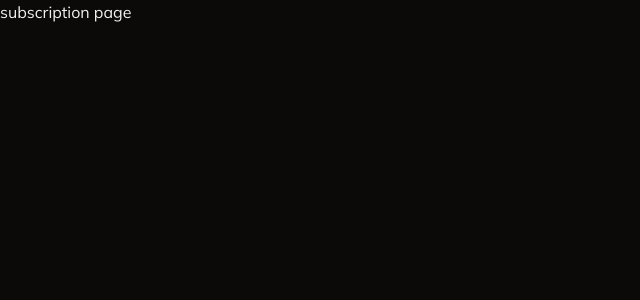
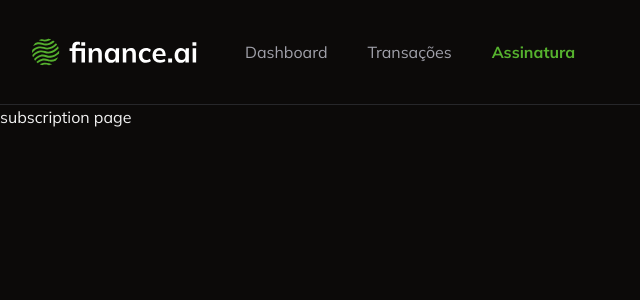
Before and after one commit to tsilfidis/FSW-Finance-AI, a Next.js app: page /subscription in a window 1280 px wide. Shown: the top 300 px of the page, without its empty margins (0-640 px from the left). Built offline with nearby package versions, Linux system fonts and the light colour scheme.

Commit message:
feat: add navbar component

```diff
--- /dev/null
+++ b/app/_components/navbar.tsx
@@ -0,0 +1,31 @@
+"use client"
+
+import { UserButton } from "@clerk/nextjs";
+import Image from "next/image";
+import Link from "next/link";
+import { usePathname } from "next/navigation";
+
+const Navbar = () => {
+    const pathname = usePathname();
+    return (
+        <nav className="flex justify-between border-b border-solid px-8 py-8">
+            {/* ESQUERDA */}
+            <div className="flex items-center gap-10">
+                <Image src="/logo.svg" width={173} height={39} alt="Finance AI" />
+                <Link href="/" className={
+                    pathname === "/" ? "text-primary font-bold" : "text-muted-foreground"
+                }>Dashboard</Link>
+                <Link href="/transactions" className={
+                    pathname === "/transactions" ? "text-primary font-bold" : "text-muted-foreground"
+                }>Transações</Link>
+                <Link href="/subscription" className={
+                    pathname === "/subscription" ? "text-primary font-bold" : "text-muted-foreground"
+                }>Assinatura</Link>
+            </div>
+            {/* Direita */}
+            <UserButton showName />
+        </nav>
+    );
+}
+
+export default Navbar;
--- a/app/layout.tsx
+++ b/app/layout.tsx
@@ -9,8 +9,8 @@ const mulish = Mulish({
 });
 
 export const metadata: Metadata = {
-  title: "Create Next App",
-  description: "Generated by create next app",
+  title: "Finance AI",
+  description: "Aplicativo de gerenciamento financeiro",
 };
 
 export default function RootLayout({
--- a/app/page.tsx
+++ b/app/page.tsx
@@ -1,6 +1,7 @@
 import { UserButton } from "@clerk/nextjs";
 import { auth } from "@clerk/nextjs/server";
 import { redirect } from "next/navigation";
+import Navbar from "./_components/navbar";
 
 const Home = async () => {
   const { userId } = await auth();
@@ -8,9 +9,13 @@ const Home = async () => {
     redirect("/login");
   }
   return (
-    <div className="flex h-full items-center justify-center">
-      <UserButton showName />
-    </div>
+    <>
+      <Navbar />
+      <div className="flex h-full items-center justify-center">
+        <UserButton showName />
+      </div>
+    </>
+
   );
 };
 
--- a/app/subscription/page.tsx
+++ b/app/subscription/page.tsx
@@ -1,5 +1,12 @@
+import Navbar from "../_components/navbar";
+
 const SubscriptionPage = () => {
-  return <h1>subscription page</h1>;
+  return (
+    <>
+      <Navbar />
+      <h1>subscription page</h1>
+    </>
+  );
 };
 
 export default SubscriptionPage;
--- a/app/transactions/page.tsx
+++ b/app/transactions/page.tsx
@@ -2,10 +2,13 @@ import { db } from "../_lib/prisma";
 import { DataTable } from "../_components/ui/data-table";
 import { transactionColumns } from "./_columns";
 import AddTransactionButton from "../_components/add-transaction-button";
+import Navbar from "../_components/navbar";
 
 const TransactionsPage = async () => {
   const transactions = await db.transaction.findMany({});
   return (
+    <>
+      <Navbar />
       <div className="space-y-6 p-6">
         {/* TÍTULO E BOTÃO */}
         <div className="flex w-full items-center justify-between">
@@ -14,6 +17,7 @@ const TransactionsPage = async () => {
         </div>
         <DataTable columns={transactionColumns} data={transactions} />
       </div>
+    </>
   );
 };
 
```
Also changed, not shown: public/logo.svg. Lines whose indentation alone changed are shown as unchanged.
